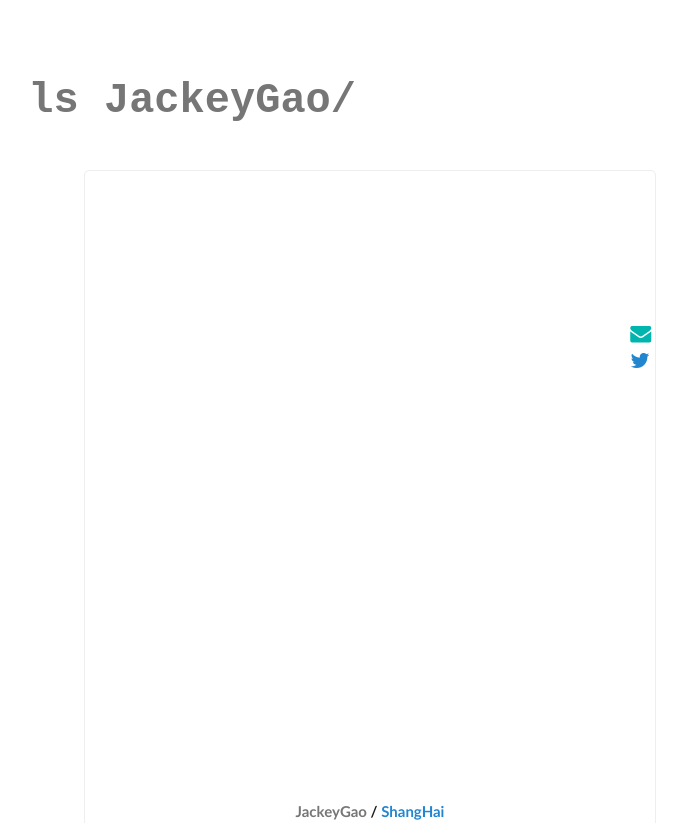
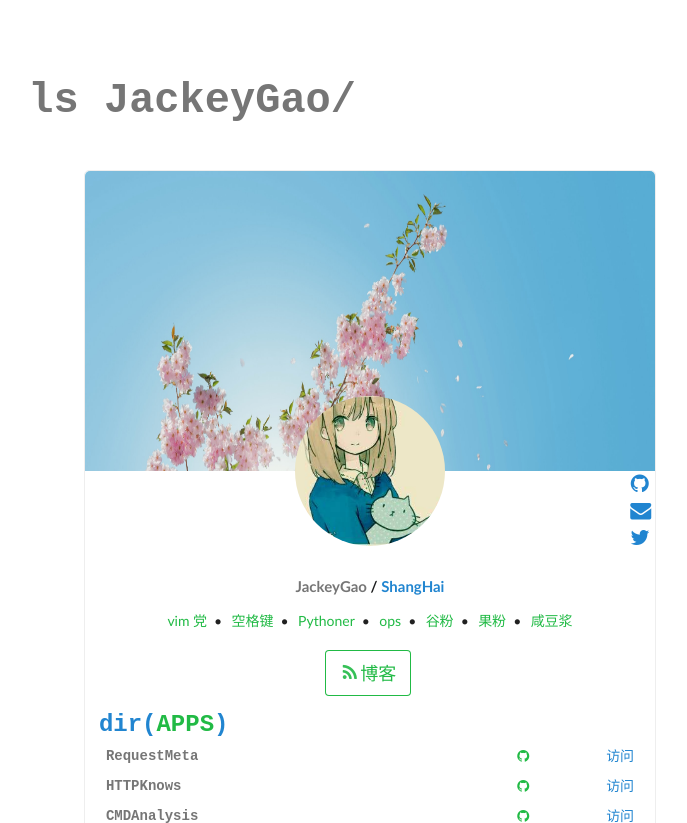
Before and after one commit to jackeyGao/MyIndex, a Django app: page / in a window 1280 px wide. Shown: the top 823 px of the page, without its empty margins (270-957 px from the left). Run offline with Django 3.2, Linux system fonts and the light colour scheme; data comes from the database, SQL or seed files in the repository; some libraries are stand-ins or nearby versions.

Commit message:
[UPDATE] 优化UI 去除github card

```diff
--- a/web/templates/index.html
+++ b/web/templates/index.html
@@ -67,15 +67,23 @@
     <!-- content start-->
     <div class="ui centered grid" style="margin-top: 3em;margin-bottom: 3em;">
       <div class="seven wide column message-list" style="padding: 0px; border-radius: 5px;">
-        <div style="position: absolute;right: 0px;top: 150px;">
+        <div style="position: absolute;right: 0px;top: 300px;">
           <div class="ui list">
-            <div id="mail" class="item" data-title="{{ profile|g:"mail"|default_if_none:"mail" }}"><i class="large teal mail icon"></i></div>
+            <a id="github" class="item" data-title="{{ profile|g:"github"|default_if_none:"github" }}"><i class="large blue github icon"></i></a>
+            <div id="mail" class="item" data-title="{{ profile|g:"mail"|default_if_none:"mail" }}"><i class="large blue mail icon"></i></div>
             <a class="item" href="https://twitter.com/{{ profile|g:"twitter"|default_if_none:"twitter" }}"><i class="large blue twitter icon"></i></a>
           </div>
         </div>
+        <div style="width: 100%; height: 300px;background-image: url('/static/images/header-nav-min.jpeg');border-radius: 5px 5px 0px 0px; background-size: 100% 100%;">
+          <div style="position: absolute; left: 50%;">
+            <div style="position: relative; left: -50%; bottom: -225px;">
+                <img class="ui small circular image" src="/static/images/avatar.jpg">
+            </div>
+          </div>
+        </div>
+        <div style="width: 100%; height: 80px;">
+        </div>
 
-        <div class="github-card" data-user="{{ profile|g:"github" }}" data-width="100%" data-height="50%" data-theme="medium" style="border-radius: 0px;"></div>
-        <script src="/static/github-cards/widget.js"></script>
 
         <h4 class="ui centered grey header">{{ profile|g:"name"|default_if_none:"name" }} <span class="black text">/</span> <span class="blue text">{{ profile|g:"city"|default_if_none:"city" }}</span></h4>
 
@@ -187,5 +195,10 @@
     <div id="footer">
       <span class="monospaced text"><b><a href="https://github.com/jackeyGao/MyIndex"><i class="green github icon"></i></a>Star on github | © 2016 JackeyGao. Power by <a href="https://www.conoha.jp/referral/?token=G8vOyReluNtZN0fQSSAyNzldtPOCAFhanp39bkuppaJG.w90xHc-01S"><span class="green text">Conoha</span></a></b></span>
     </div>
+    <script>
+    $('img').on('mouseover', function() {
+      $('img').transition('jiggle', '2000ms');
+    });
+    </script>
   </body>
 </html>
```
